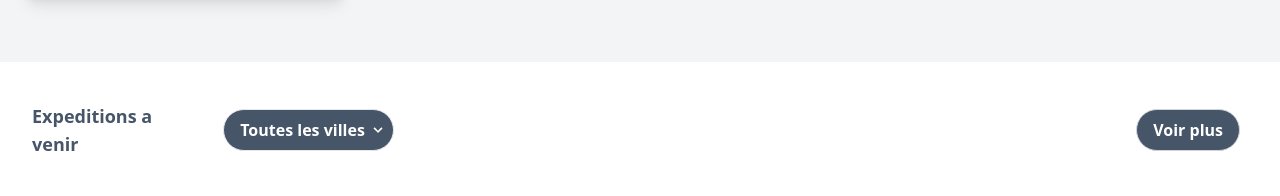
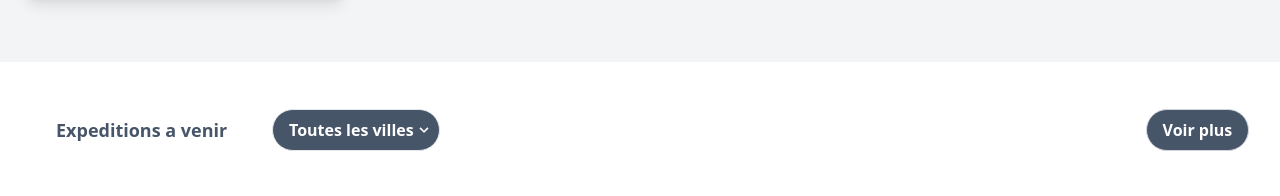
Before and after one commit to mwafrika/kevent-web-second, a React (Create React App) app in the folder frontend/: page / in a window 1280 px wide. Shown: the part 1332-1528 px from the top of the page. Built offline with nearby package versions, Linux system fonts and the light colour scheme; grey boxes are pictures that could not be loaded.

Commit message:
Handle button

```diff
--- a/frontend/src/home.jsx
+++ b/frontend/src/home.jsx
@@ -231,12 +231,13 @@ export default function App() {
             <Packages packages={packages} />
           </div>
         </section>
-        <section className='md:flex md:full 2xl:w-11/12 2xl:justify-between 2xl:ml-20 xl:pr-4 xl:w-11/2 md:mr-6 md:ml-4 md:h-10 md:flex-row xl:pl-4 md:items-center md:justify-between md:my-0 md:mx-auto md:mt-12 xxxs:flex xs:flex xs:flex-col xxs:flex xxxs:flex-col xxs:flex-col xxxs:gap-y-6 xxs:gap-y-6 xs:gap-y-6 xxs:pt-5 xxxs:pt-5 xxs:px-8 xs:px-8 xxxs:px-8'>
-          <div className='md:flex 2xl:w-1/5 2xl:ml-7 xl:w-15 md:flex-row lg:w-2/5 md:justify-between md:items-center md:gap-x-5 md:mr-4 xs:pt-5 md:w-1/2'>
-            <p className='md:w-1/2 xxxs:mb-5 xxs:mb-5 xs:mb-5 text-lg text-slate-600 font-bold'>
-              Expeditions a venir{' '}
+
+        <section className='md:flex md:full xl:w-11/12 2xl:w-11/12 2xl:justify-between xl:ml-14 xl:pr-0 md:mr-6 md:ml-4 md:h-10 md:flex-row md:items-center md:justify-between md:my-0 md:mx-auto md:mt-12 xxxs:flex xs:flex xs:flex-col xxs:flex xxxs:flex-col xxs:flex-col xxxs:gap-y-6 xxs:gap-y-6 xs:gap-y-6 xxs:pt-5 xxxs:pt-5 xxs:px-8 xs:px-8 xxxs:px-8'>
+          <div className=' xl:w-96 xl:h-full md:flex md:flex-row lg:w-2/5 md:justify-between md:items-center md:gap-x-5 md:mr-4 xs:pt-5 md:w-1/2'>
+            <p className='md:w-3/4 xxxs:mb-5 xl:w-56 xxs:mb-5 xs:mb-5 text-lg text-slate-600 font-bold'>
+              Expeditions a venir
             </p>
-            <div className='md:flex xxs:flex xs:flex xxs:relative xs:relative xxxs:flex xxxs:relative md:relative md:w-1/2 md:flex-wrap md:justify-between md:gap-x-6'>
+            <div className='md:flex xxs:flex xs:flex xl:w-48 xxs:relative xs:relative xxxs:flex xxxs:relative md:relative md:w-1/2 md:flex-wrap md:justify-between md:gap-x-6'>
               <select
                 name='town'
                 id='town'
@@ -260,7 +261,7 @@ export default function App() {
               <input
                 type='button'
                 value='Voir plus'
-                className='bg-slate-600 font-bold focus:outline-none focus:shadow-outline border text-white border-gray-300 rounded-full py-2 px-4 block w-auto appearance-none leading-normal hover:bg-slate-700 hover:text-white cursor-pointer'
+                className='bg-slate-600 xl:-mr-5 font-bold focus:outline-none focus:shadow-outline border text-white border-gray-300 rounded-full py-2 px-4 block w-auto appearance-none leading-normal hover:bg-slate-700 hover:text-white cursor-pointer'
               />
             </Link>
           </div>
```
